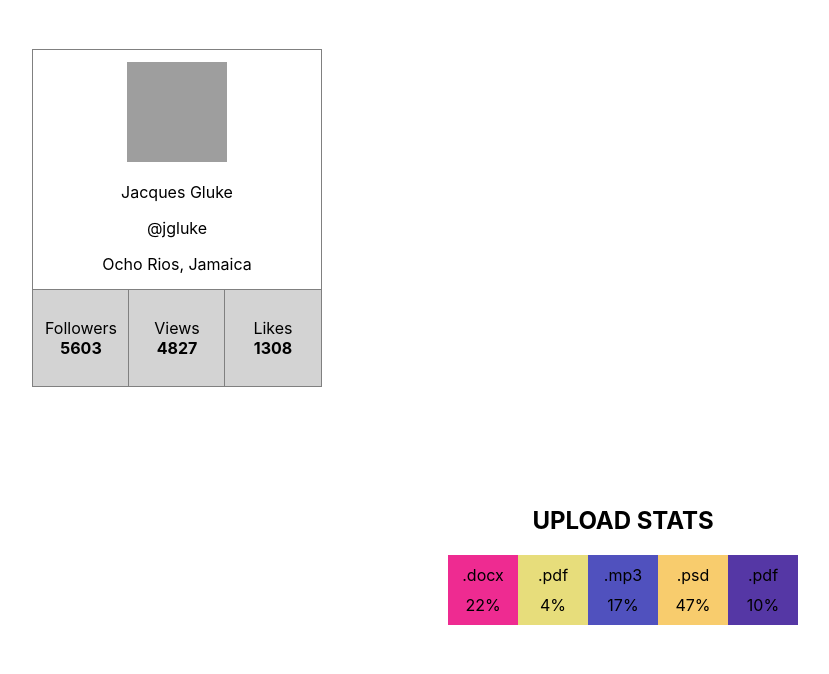
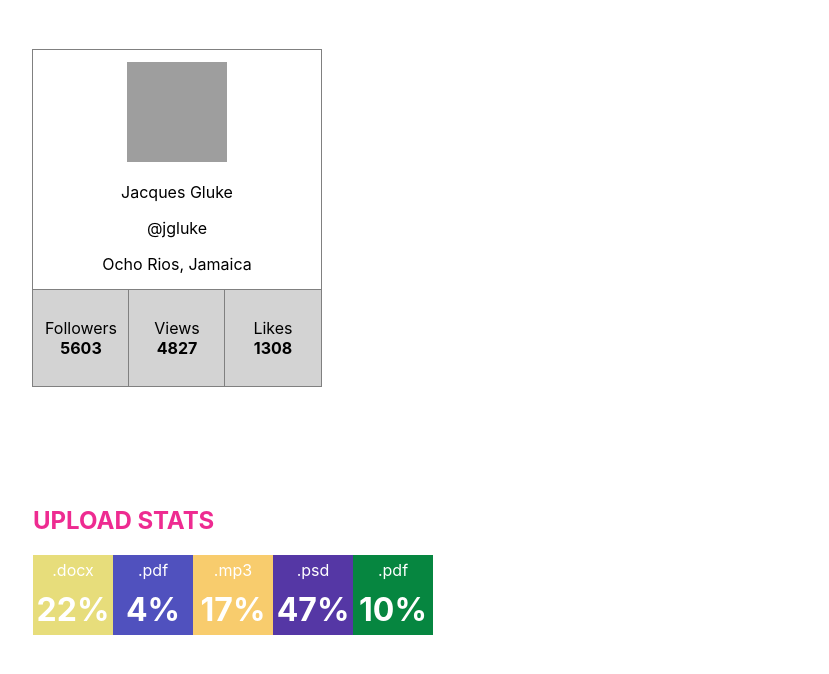
Before and after one commit to Rhilim/goit-react-hw-01-components, a React (Create React App) app: page / in a window 1280 px wide. Shown: the top 674 px of the page, without its empty margins (17-846 px from the left). Built offline with nearby package versions, Linux system fonts and the light colour scheme; grey boxes are pictures that could not be loaded.

Commit message:
task 2 completed

```diff
--- a/src/components/StatisticsStats/StatisticsStats.js
+++ b/src/components/StatisticsStats/StatisticsStats.js
@@ -1,13 +1,12 @@
-import { StatList, StatListEl } from "./StatisticsStats.styled";
+import { PercentSpan, StatList, StatListEl } from './StatisticsStats.styled';
 
 export const StatisticsStats = ({ stats }) => {
-
   return (
     <StatList>
       {stats.map(stat => (
         <StatListEl key={stat.id}>
           <span className="label">{stat.label}</span>
-          <span className="percentage">{stat.percentage}%</span>
+          <PercentSpan className="percentage">{stat.percentage}%</PercentSpan>
         </StatListEl>
       ))}
     </StatList>
--- a/src/components/StatisticsStats/StatisticsStats.styled.js
+++ b/src/components/StatisticsStats/StatisticsStats.styled.js
@@ -1,6 +1,6 @@
-import styled from '@emotion/styled'
+import styled from '@emotion/styled';
 
-function getRandomHexColor() {
+export function getRandomHexColor() {
   return `#${Math.floor(Math.random() * 16777215)
     .toString(16)
     .padStart(6, 0)}`;
@@ -14,15 +14,20 @@ padding-left: 0;
 `;
 
 export const StatListEl = styled.li`
-
   display: flex;
   flex-direction: column;
   align-items: center;
   justify-content: center;
-width: 50px;
-height: 50px;
+  width: 60px;
+  height: 60px;
   gap: 10px;
-/* outline: black 1px solid; */
+  color: #fff;
+  font-size: 1em;
   padding: 10px;
   background-color: ${getRandomHexColor};
 `;
+
+export const PercentSpan = styled.span`
+  font-size: 2em;
+  font-weight: bold;
+`;
--- a/src/components/StatisticsTitle/StatisticsTitle.styled.js
+++ b/src/components/StatisticsTitle/StatisticsTitle.styled.js
@@ -1,14 +1,17 @@
 import styled from '@emotion/styled'
+import { getRandomHexColor } from 'components/StatisticsStats/StatisticsStats.styled';
+
 
 export const Container = styled.section`
 display: flex;
 flex-direction: column;
-align-items: center;
+align-items: flex-start;
 padding: 50px;
 
 `;
 
 export const StatTitle = styled.h2`
-
-text-transform: uppercase ;
+color: ${getRandomHexColor};
+text-transform: uppercase;
+margin-right: auto;
 `;
```
Lines whose indentation alone changed are shown as unchanged.
